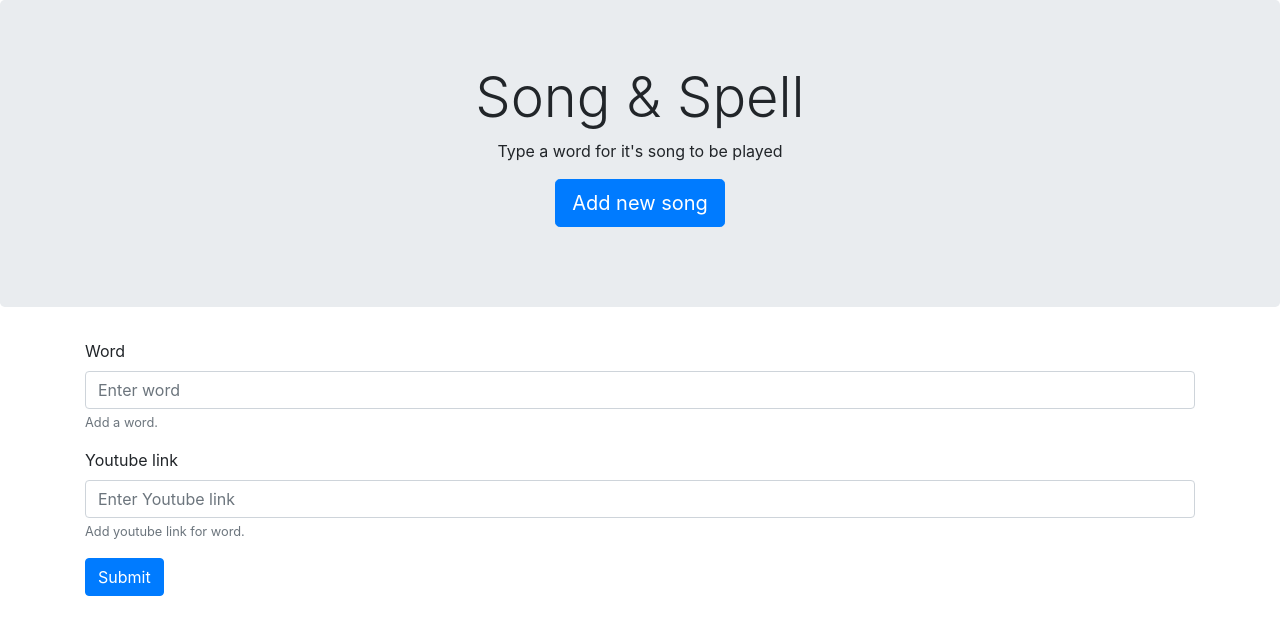
After one commit to cboddy/song-and-spell, a Python web app: template static/templates/add_word.html in a window 1280 px wide. The commit adds this page. Shown: the top 635 px of the page. Run offline with Jinja, Linux system fonts and the light colour scheme; the template is opened without the code that fills it, so the values that code supplies are empty; some libraries are stand-ins or nearby versions.

```diff
--- /dev/null
+++ b/static/templates/add_word.html
@@ -0,0 +1,21 @@
+{% extends 'base.html' %}
+{% block content %}
+
+<form id="add_word_form" action="" role="form" method="post">
+
+    <div class="form-group">
+        <label for="word">Word</label>
+        <input type="text" class="form-control" id="word" aria-describedby="wordHelp" placeholder="Enter word" name="word" step="any">
+        <small id="wordHelp" class="form-text text-muted">Add a word.</small>
+    </div>
+
+    <div class="form-group">
+        <label for="ytLink">Youtube link</label>
+        <input type="text" class="form-control" id="ytLink" aria-describedby="ytLinkHelp" placeholder="Enter Youtube link" name="ytLink" step="any">
+        <small id="ytLinkHelp" class="form-text text-muted">Add youtube link for word.</small>
+    </div>
+
+    <button type="submit" class="btn btn-primary">Submit</button>
+</form>
+
+{%  endblock content %}
--- a/static/templates/header.html
+++ b/static/templates/header.html
@@ -14,7 +14,7 @@
             <h1 class="display-4">Song & Spell</h1>
             <p>Type a word for it's song to be played</p>
             <p class="lead">
-            <a class="btn btn-primary btn-lg" href="/add" role="button">Add new song</a>
+            <a class="btn btn-primary btn-lg" href="/add_word" role="button">Add new song</a>
             </p>
         </div>
         </center>
```
Also changed, not shown: app.py (+12 -4 lines), util.py (+6 -3 lines).
